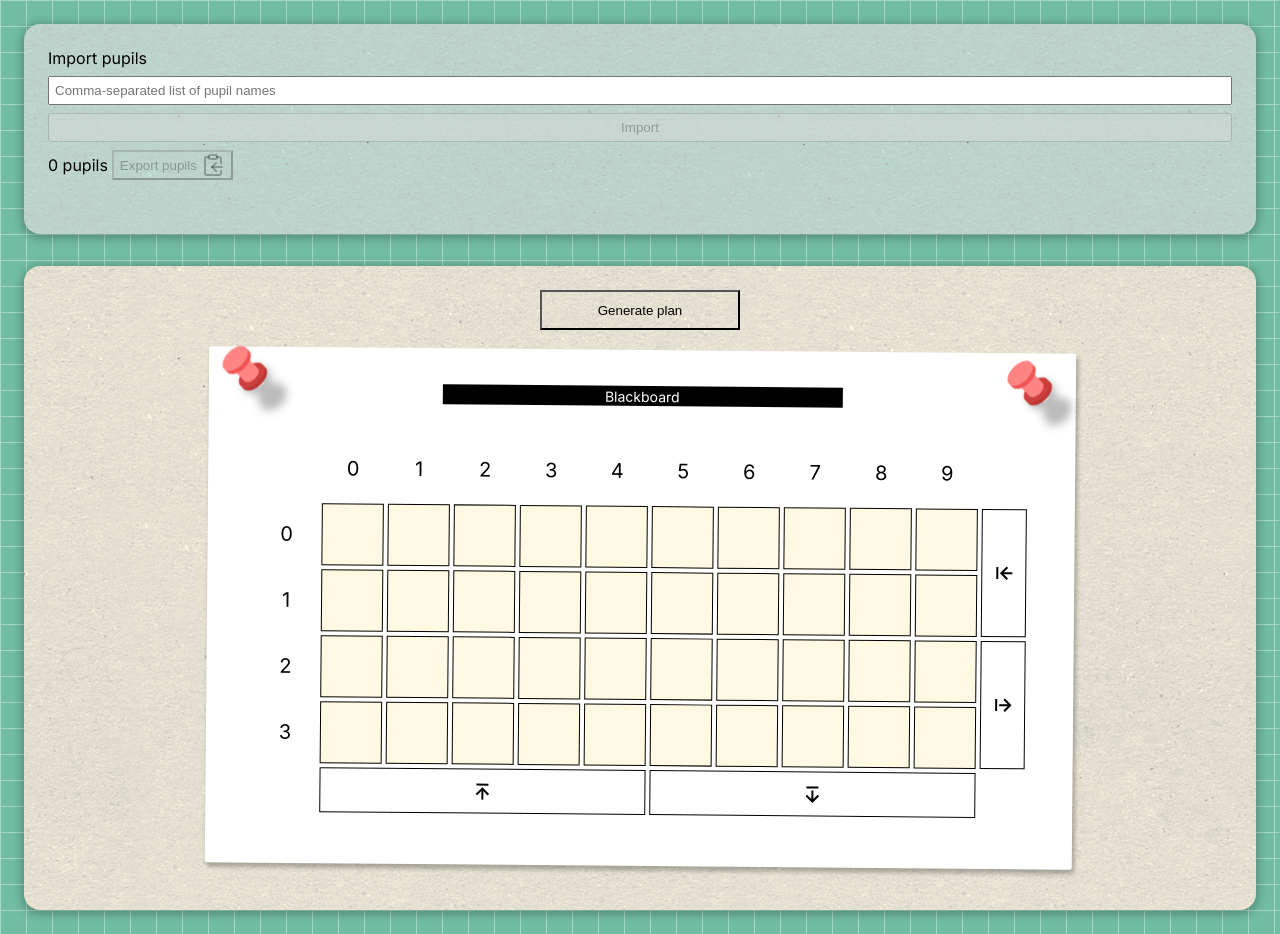
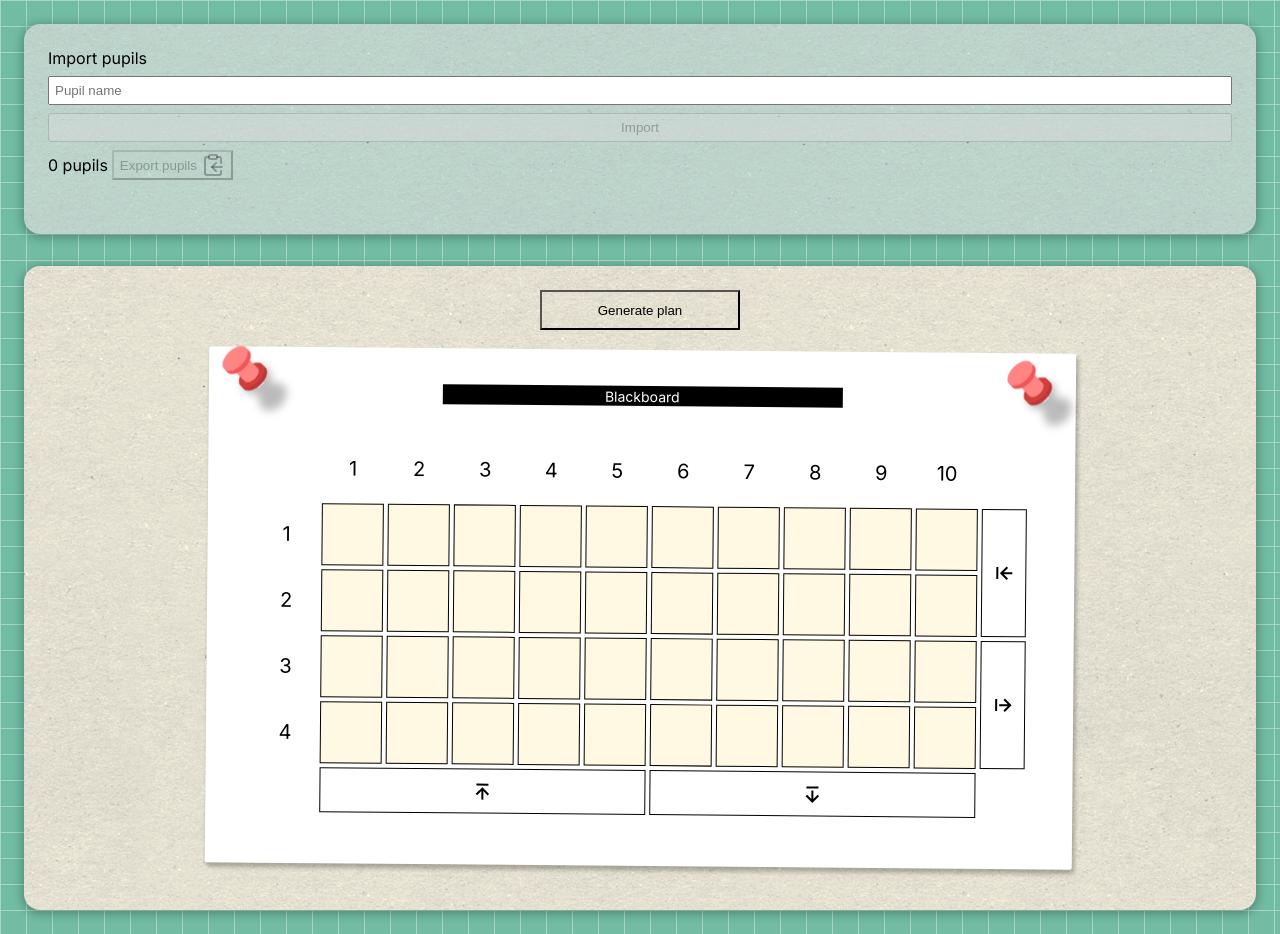
Before and after one commit to tselmek/pupyl, a Next.js app: page / in a window 1280 px wide. Built offline with nearby package versions, Linux system fonts and the light colour scheme.

Commit message:
Adjust row indices to start on 1

```diff
--- a/src/app/SeatsGrid.tsx
+++ b/src/app/SeatsGrid.tsx
@@ -5,7 +5,7 @@ import styles from './page.module.css';
 
 import SeatTile from './SeatTile';
 import { Seat, SeatObject } from './algo';
-import { Dictionary } from 'lodash';
+import { Dictionary, range } from 'lodash';
 import Image from 'next/image';
 
 
@@ -44,30 +44,30 @@ export default function SeatsGrid({
 
       <div className={styles.gridContainer}>
         <div className={styles.columnButtons}>
-          {Array.from({length: rows}, (_, rowIndex) => (
-            <div key={rowIndex} className={styles.row}>
-              <Indicator content={rowIndex} />
+          {range(1, rows + 1).map((row) => (
+            <div key={row} className={styles.row}>
+              <Indicator content={row} />
             </div>
           ))}
         </div>
 
         <div className={styles.grid}>
           <div className={styles.row}>
-            {Array.from({length: columns}, (_, columnIndex) => (
-              <Indicator key={columnIndex} content={columnIndex} />
+            {range(1, columns + 1).map((column) => (
+              <Indicator key={column} content={column} />
             ))}
           </div>
 
-          {Array.from({length: rows}, (_, rowIndex) => (
-            <div key={rowIndex} className={styles.row}>
-              {Array.from({length: columns}, (_, columnIndex) => (
+          {range(1, rows + 1).map((row) => (
+            <div key={row} className={styles.row}>
+              {range(1, columns + 1).map((column) => (
                 <SeatTile
-                  key={columnIndex}
-                  row={rowIndex}
-                  column={columnIndex}
-                  selected={selectedSeats.has(`R${rowIndex}C${columnIndex}`)}
-                  pupil={planSeats?.[`R${rowIndex}C${columnIndex}`]?.pupil?.name}
-                  onClick={() => onClick(rowIndex, columnIndex)}
+                  key={column}
+                  row={row}
+                  column={column}
+                  selected={selectedSeats.has(`R${row}C${column}`)}
+                  pupil={planSeats?.[`R${row}C${column}`]?.pupil?.name}
+                  onClick={() => onClick(row, column)}
                 />
               ))}
             </div>
--- a/src/app/page.tsx
+++ b/src/app/page.tsx
@@ -6,7 +6,7 @@ import SeatsGrid from './SeatsGrid';
 import { type Constraint, DistanceConstraintData, RowConstraintData, rowConstraintFrom, distanceConstraintFrom } from './Constraint';
 import { type InputSeat, generatePlan, Row, Column, Seat, SeatObject } from './algo';
 import { PupilCard } from './PupilCard';
-import { Dictionary } from 'lodash';
+import { Dictionary, range } from 'lodash';
 import { ConstraintsEditor } from './ConstraintsEditor';
 import { LuClipboardCopy } from 'react-icons/lu';
 
@@ -120,7 +120,7 @@ export default function Home() {
   }
 
   const parsedPupils = newPupils.split(",").map(p => p.trim()).filter(p => p !== "");
-  const availableRows = Array.from({ length: rows }, (_, index) => index).filter(row => {
+  const availableRows = range(1, rows + 1).filter(row => {
     const rowString = `R${row}`;
     return Array.from(selectedSeats).some(seat => seat.startsWith(rowString));
   });
@@ -138,7 +138,7 @@ export default function Home() {
           className={styles.newPupilForm}
         >
           <label htmlFor="pupil">Import pupils</label>
-          <input id="pupil" value={newPupils} onChange={e => setNewPupils(e.target.value)} type="text" placeholder="Comma-separated list of pupil names"/>
+          <input id="pupil" value={newPupils} onChange={e => setNewPupils(e.target.value)} type="text" placeholder="Pupil name"/>
           <input value="Import" type="submit" disabled={parsedPupils.length === 0}/>
 
           {newPupils !== "" && (
```
